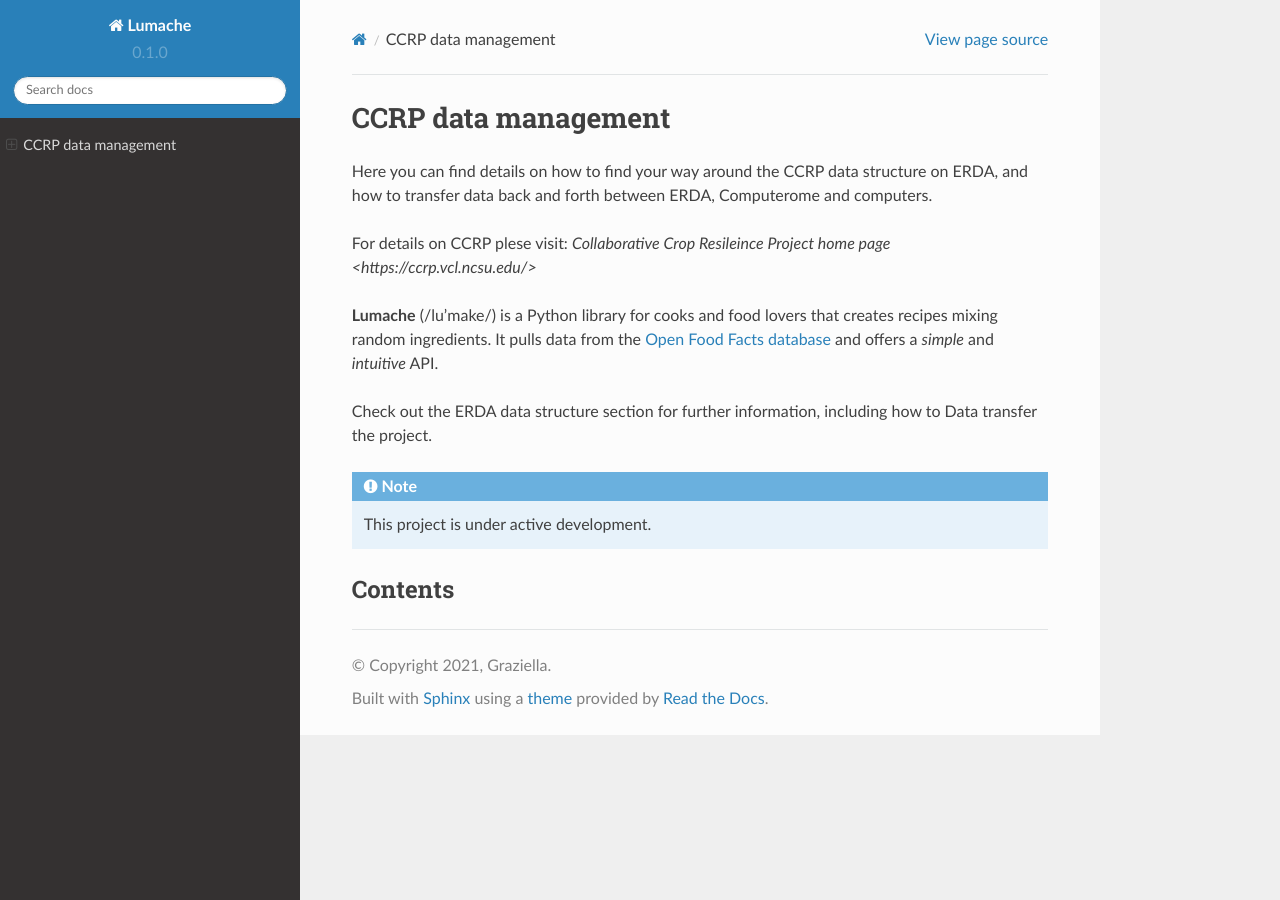
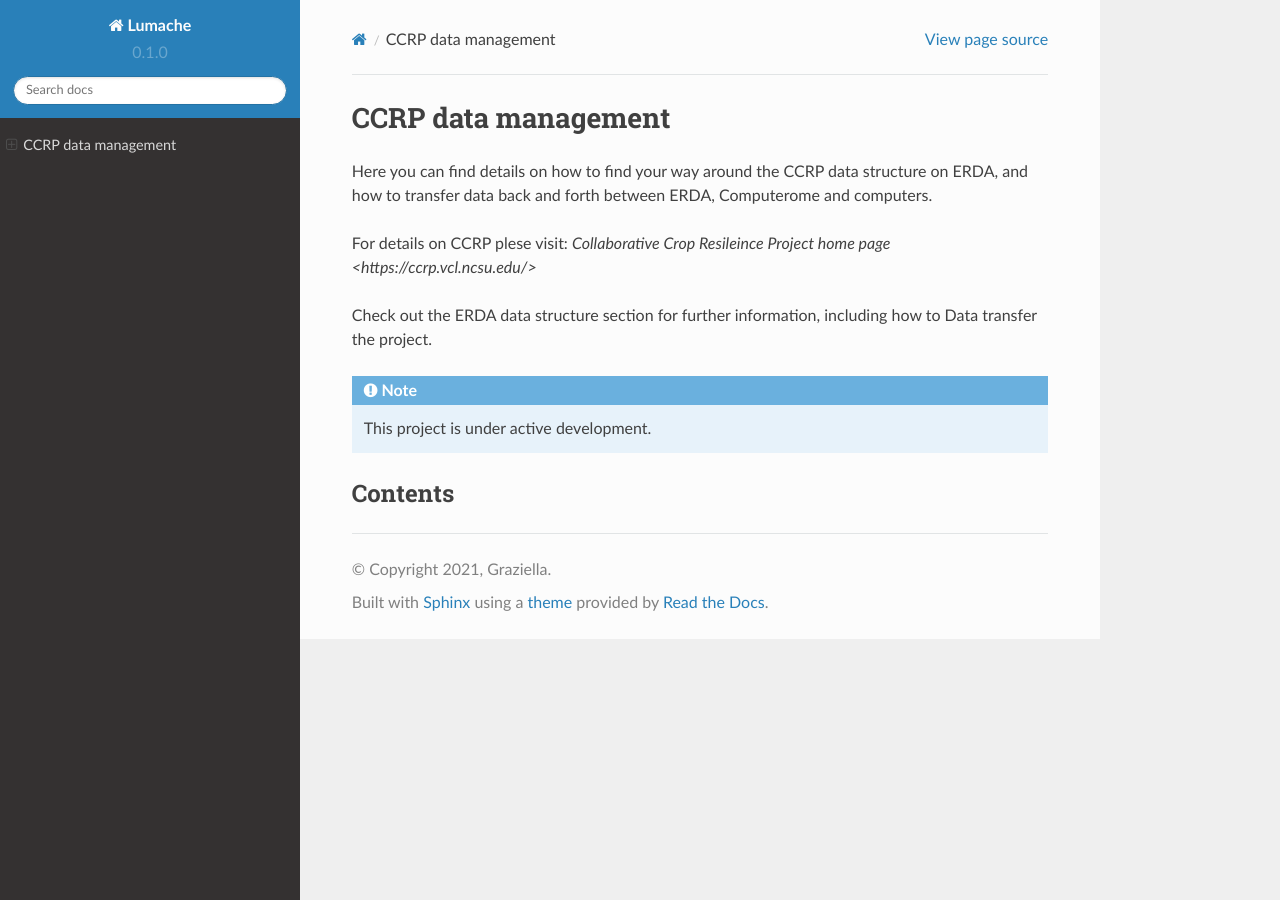
Before and after one commit to KnudNorNielsen/CCRP-data-management, a Sphinx documentation site: the page built from docs/source/index.rst, in a window 1280 px wide. Built offline with Sphinx 7.4.7 and the Read the Docs theme 2.0.0, drawn with Linux system fonts in a browser that asks for light colours; pages that are not in the unit, such as notebooks, are missing from menus.

Commit message:
Update index.rst
edit

```diff
--- a/docs/source/index.rst
+++ b/docs/source/index.rst
@@ -6,11 +6,6 @@
 For details on CCRP plese visit:
 `Collaborative Crop Resileince Project home page <https://ccrp.vcl.ncsu.edu/>`
 
-
-**Lumache** (/lu'make/) is a Python library for cooks and food lovers
-that creates recipes mixing random ingredients.
-It pulls data from the `Open Food Facts database <https://world.openfoodfacts.org/>`_
-and offers a *simple* and *intuitive* API.
 
 Check out the :doc:`ERDA data structure` section for further information, including
 how to :doc:`Data transfer` the project.
```
